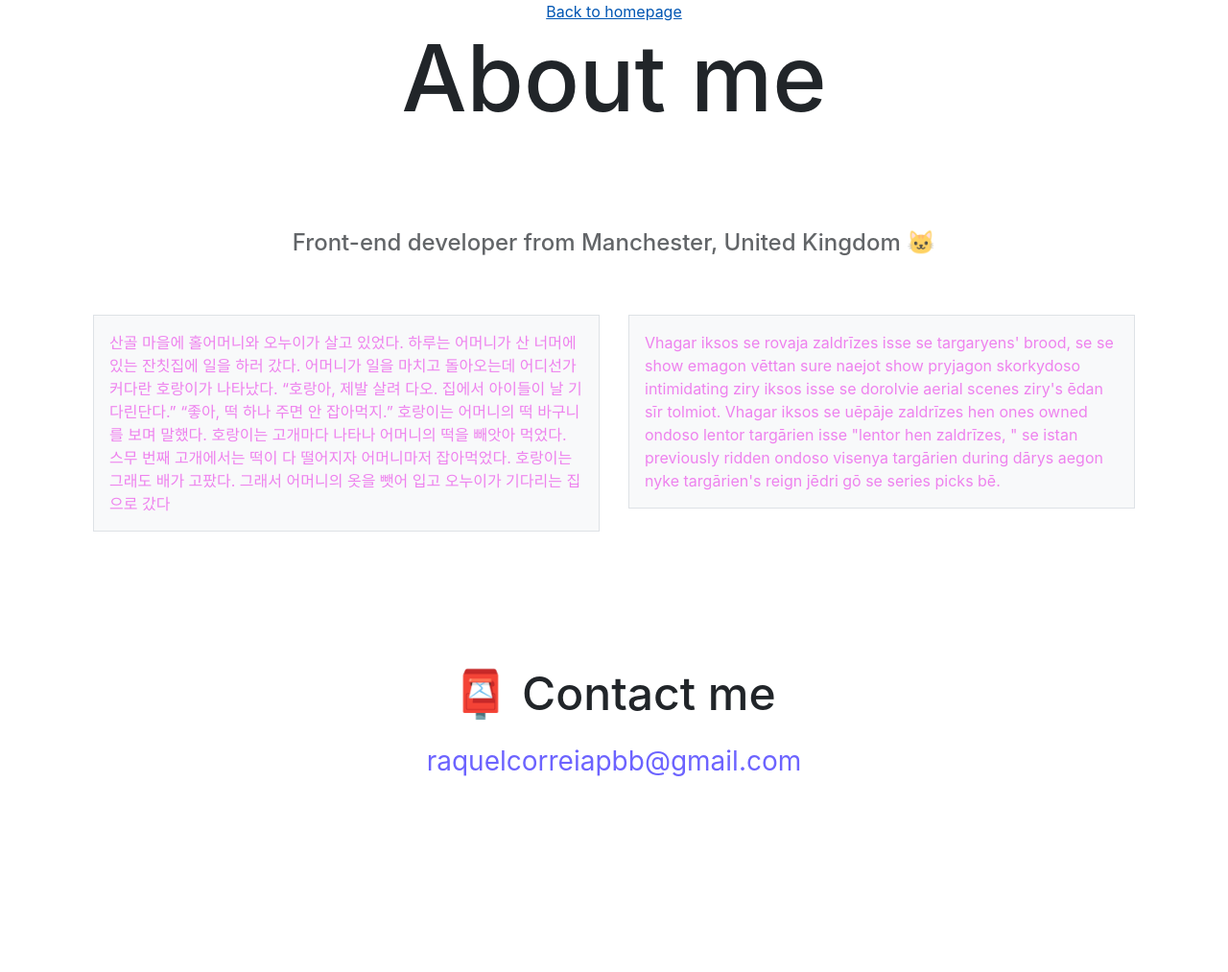
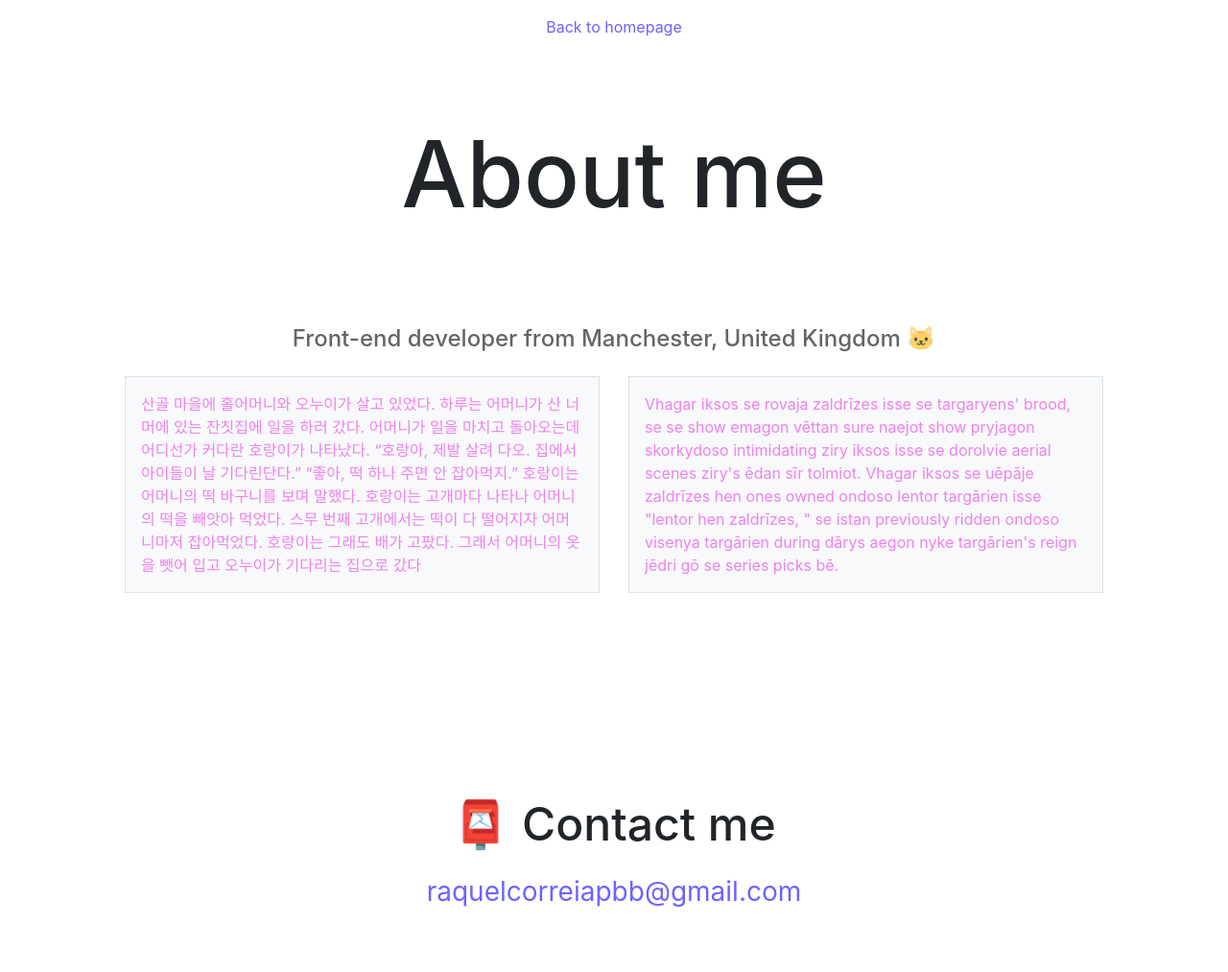
Before and after one commit to rccorreia99/About-Raquel, a plain HTML site: page about.html in a window 1280 px wide. Shown: the whole page at 96% size. Before the commit the page ends 874 px from the top, so only its background shows below. Drawn offline with nearby package versions, Linux system fonts and the light colour scheme.

Commit message:
Update about.html
made about.html responsive

```diff
--- a/about.html
+++ b/about.html
@@ -25,12 +25,17 @@
     <title>About Raquel</title>
   </head>
   <body>
-    <a href="index.html" class="homepage-link mt-200">Back to homepage</a>
-    <h1>About me</h1>
-    <h3>Front-end developer from Manchester, United Kingdom 🐱</h3>
+    <a href="index.html" class="homepage-link mt-3 d-block">Back to homepage</a>
+
     <div class="container">
-      <div class="row mx-md-n5">
-        <div class="col px-md-500">
+      <h1 class="text-center mt-4">About me</h1>
+      <h3 class="text-center mb-4">
+        Front-end developer from Manchester, United Kingdom 🐱
+      </h3>
+
+      <!-- Responsive columns using Bootstrap grid system -->
+      <div class="row">
+        <div class="col-lg-6 col-md-12 mb-4">
           <div class="p-3 border bg-light">
             산골 마을에 홀어머니와 오누이가 살고 있었다. 하루는 어머니가 산
             너머에 있는 잔칫집에 일을 하러 갔다. 어머니가 일을 마치고 돌아오는데
@@ -42,7 +47,7 @@
             입고 오누이가 기다리는 집으로 갔다
           </div>
         </div>
-        <div class="col px-md-500">
+        <div class="col-lg-6 col-md-12 mb-4">
           <div class="p-3 border bg-light">
             Vhagar iksos se rovaja zaldrīzes isse se targaryens' brood, se se
             show emagon vēttan sure naejot show pryjagon skorkydoso intimidating
@@ -55,11 +60,10 @@
         </div>
       </div>
     </div>
-    <div id="contact" class="container mb-10">
-      <h2>📮 Contact me</h2>
-      <a href="mailto:[email]" class="email-link">
-        raquelcorreiapbb@gmail.com
-      </a>
+
+    <div id="contact" class="container text-center mb-5">
+      <h2 class="mt-5">📮 Contact me</h2>
+      <a href="mailto:[email]" class="email-link">raquelcorreiapbb@gmail.com</a>
     </div>
   </body>
 </html>
```
